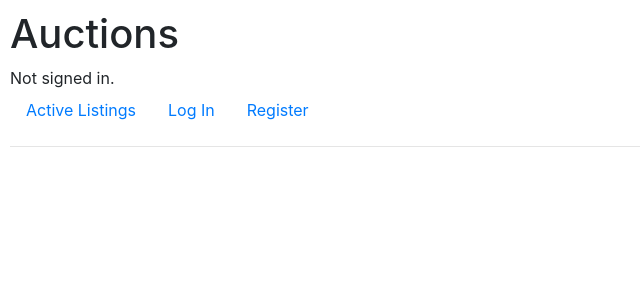
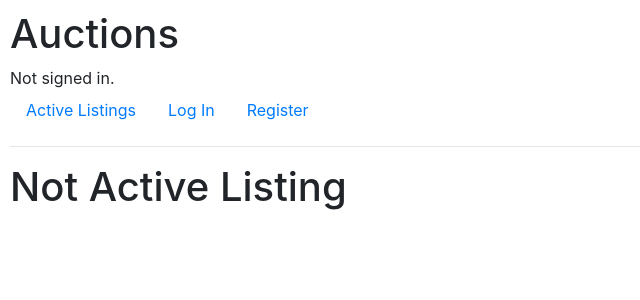
Before and after one commit to iaaron-xyz/cs50w, a Django app: template commerce/auctions/templates/auctions/listing_page.html in a window 1280 px wide. Shown: the top 300 px of the page, without its empty margins (0-640 px from the left). Run offline with Django 3.2, Linux system fonts and the light colour scheme; the template is opened without the code that fills it, so the values that code supplies are empty; some libraries are stand-ins or nearby versions.

Commit message:
add cases for non existent/active listing objects

```diff
--- a/commerce/auctions/templates/auctions/listing_page.html
+++ b/commerce/auctions/templates/auctions/listing_page.html
@@ -1,5 +1,9 @@
 {% extends "auctions/layout.html" %}
 
 {% block body %}
-    <h1>{{ listing_current.name }}</h1>
+    {% if is_active %}
+        <h1>{{ listing_current.name }}</h1>
+    {% else %}
+        <h1>Not Active Listing</h1>
+    {% endif %}
 {% endblock %}
```
Also changed, not shown: commerce/auctions/views.py (+10 -3 lines).
